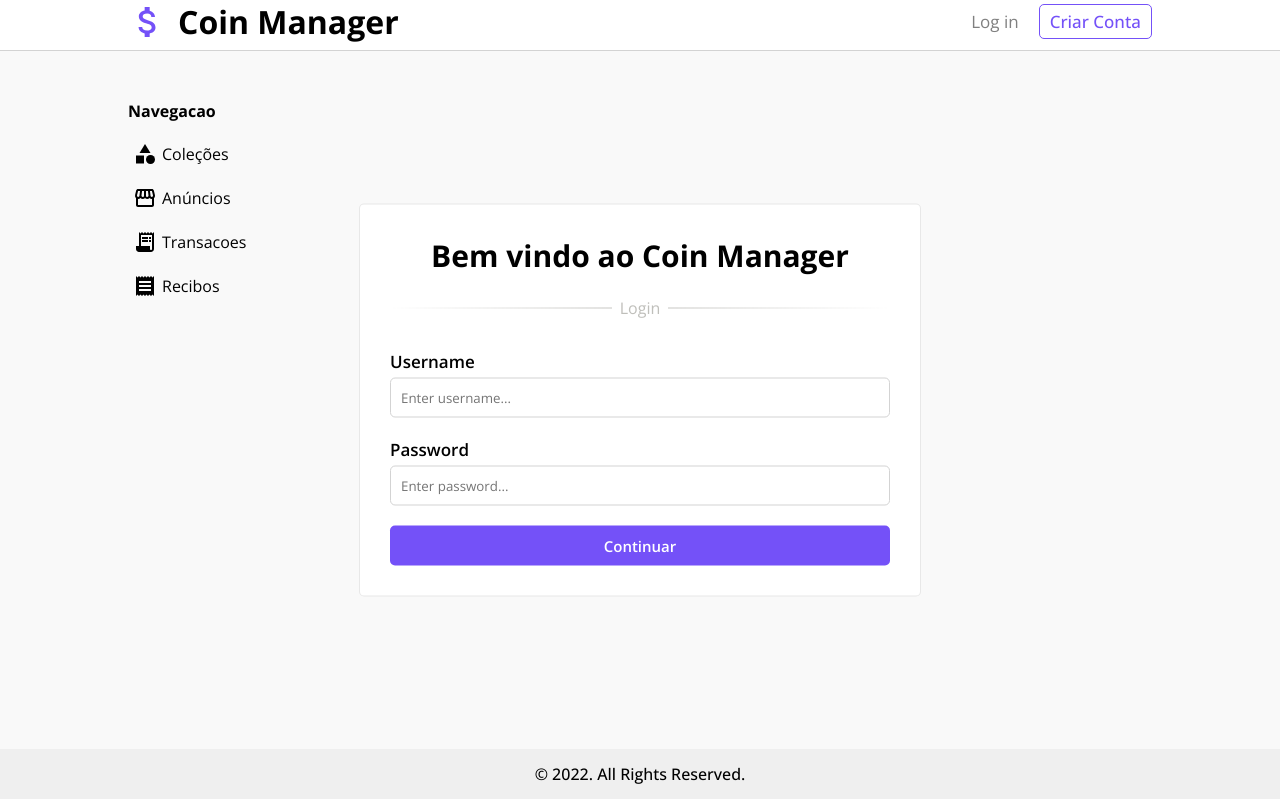
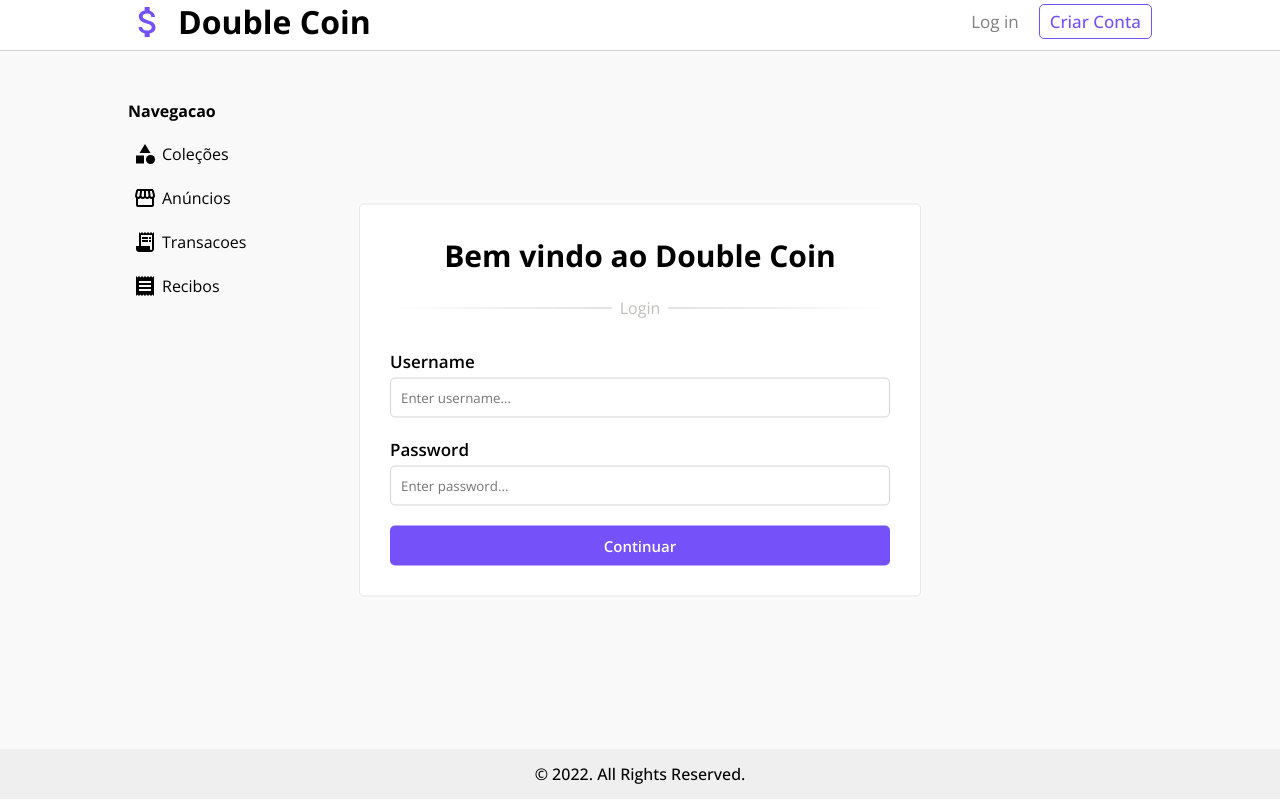
Before and after one commit to Tashima42/coin-manager-web, a React (Create React App) app: page / in a window 1280 px wide. Built offline with nearby package versions, Linux system fonts and the light colour scheme.

Commit message:
style: update titles

```diff
--- a/public/index.html
+++ b/public/index.html
@@ -12,7 +12,7 @@
     <link rel="icon" type="image/png" sizes="16x16" href="./favicon-16x16.png">
     <link rel="manifest" href="./site.webmanifest">
     <link href="https://fonts.googleapis.com/css2?family=Nunito:ital,wght@0,200;0,300;0,400;0,500;0,600;0,700;0,800;0,900;1,200;1,300;1,400;1,500;1,600;1,700;1,800;1,900&family=Open+Sans:ital,wght@0,300;0,400;0,500;0,600;0,700;0,800;1,300;1,400;1,500;1,600;1,700;1,800&display=swap" rel="stylesheet">
-    <title>Coin Manager</title>
+    <title>Double Coin</title>
   </head>
   <body>
     <noscript>You need to enable JavaScript to run this app.</noscript>
--- a/src/components/navbar/Navbar.tsx
+++ b/src/components/navbar/Navbar.tsx
@@ -19,7 +19,7 @@ const Navbar: FC = () => {
         <div className={"left"}>
           <AttachMoneyIcon className={"icon"} />
           <Link to={"/"} className={"link"}>
-            <h1 className={"title"}>Coin Manager</h1>
+            <h1 className={"title"}>Double Coin</h1>
           </Link>
         </div>
         <div className={"right"}>
--- a/src/pages/login/Login.tsx
+++ b/src/pages/login/Login.tsx
@@ -29,7 +29,7 @@ const Login: FC = () => {
 
     return (
         <div className={'login'}>
-            <h2 className={'loginTitle'}>Bem vindo ao Coin Manager</h2>
+            <h2 className={'loginTitle'}>Bem vindo ao Double Coin</h2>
             <Hr dataContent={'Login'}/>
             <div className={'loginForm'}>
                 <form onSubmit={handleSubmit(onSubmit)}>
--- a/src/pages/register/Register.tsx
+++ b/src/pages/register/Register.tsx
@@ -28,7 +28,7 @@ const Register: FC  = () => {
 
     return (
         <div className={'login'}>
-            <h2 className={'loginTitle'}>Welcome to Coin Manager</h2>
+            <h2 className={'loginTitle'}>Bem vindo ao Double Coin</h2>
             <Hr dataContent={'Register'}/>
             <div className={'loginForm'}>
                 <form onSubmit={handleSubmit(onSubmit)}>
```
